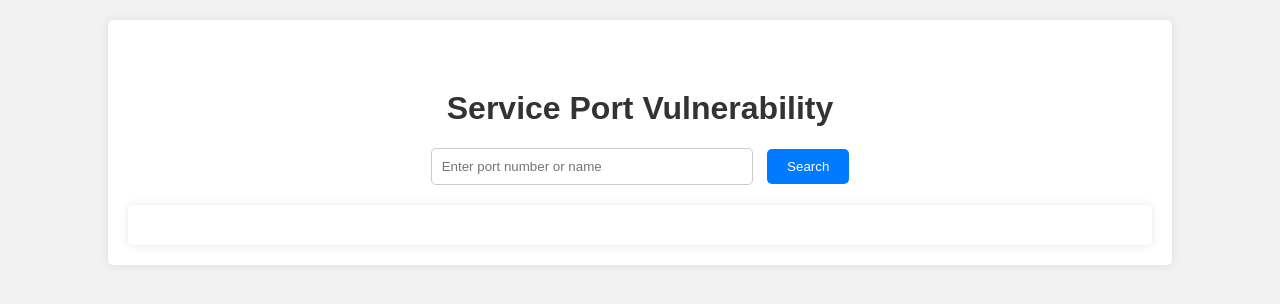
After one commit to leesj30/portscanner_project, a Flask app: page /vulner in a window 1280 px wide. The commit adds this page. Shown: the top 304 px of the page. Run offline with Flask 3, Linux system fonts and the light colour scheme.

Commit message:
프론트 작업

```diff
--- a/Front/app.py
+++ b/Front/app.py
@@ -2,13 +2,20 @@ from flask import Flask, request, render_template
 
 app = Flask(__name__)
 
+@app.route('/')
+def index():
+    return render_template("index.html")
+
 @app.route('/', methods=['GET', 'POST'])
-def index():
+def results():
     if request.method == 'POST':
         target_ip = request.form.get('ip')
         #results = sacn('ip')
         return render_template("results.html", target_ip=target_ip)
-    return render_template("index.html")
+
+@app.route('/vulner')
+def vulner():
+    return render_template("vulner.html")
 
 if __name__ == '__main__':
     app.run(port=8000, debug=True)
--- /dev/null
+++ b/Front/templates/vulner.html
@@ -0,0 +1,93 @@
+<!DOCTYPE html>
+<html>
+    <head>
+        <meta charset="UTF-8">
+        <meta name="viewport" content="width=device-width, initial-scale=1.0">
+        <title>Service Port Vulnerability</title>
+        <style>
+            body {
+                font-family: Arial, sans-serif;
+                margin: 0;
+                padding: 0;
+                background-color: #f2f2f2;
+            }
+
+            .container {
+                width: 80%;
+                margin: 20px auto;
+                background-color: #fff;
+                padding: 20px;
+                border-radius: 5px;
+                box-shadow: 0 0 10px rgba(0, 0, 0, 0.1);
+            }
+
+            h1 {
+                text-align: center;
+                margin-top: 50px;
+                color: #333;
+            }
+
+            .search {
+                text-align: center;
+                margin-top: 20px;
+            }
+
+            .search_text {
+                padding: 10px;
+                width: 300px;
+                border: 1px solid #ccc;
+                border-radius: 5px;
+                margin-right: 10px;
+            }
+
+            .search_btn {
+                padding: 10px 20px;
+                background-color: #007bff;
+                color: #fff;
+                border: none;
+                border-radius: 5px;
+                cursor: pointer;
+            }
+
+            .search_btn:hover {
+                background-color: #0056b3;
+            }
+
+            #search_result {
+                text-align: center;
+                margin-top: 20px;
+                font-size: 18px;
+                color: #333;
+                padding: 20px;
+                background-color: #fff;
+                border-radius: 5px;
+                box-shadow: 0 0 10px rgba(0, 0, 0, 0.1);
+            }
+        </style>
+    </head>
+    <body>
+        <div class="container">
+            <h1>Service Port Vulnerability</h1>
+            <form class="search">
+                <input id="port_input" class="search_text" type="text" placeholder="Enter port number or name">
+                <button class="search_btn" type="button" onclick="find()">Search</button>
+            </form>
+
+            <div id="search_result"></div>
+            <script>
+                function find(){
+                    var input = document.getElementById("port_input").value;
+                    var result = "";
+
+                    if(input.toLowerCase() === "mysql"){
+                        result = "test";
+                    } else {
+                        result = "not found";
+                    }
+
+                    document.getElementById("search_result").innerHTML = result;
+                }
+            </script>
+        </div>
+    </body>
+</html>
```
Also changed, not shown: Front/templates/results.html (+6 -2 lines).
